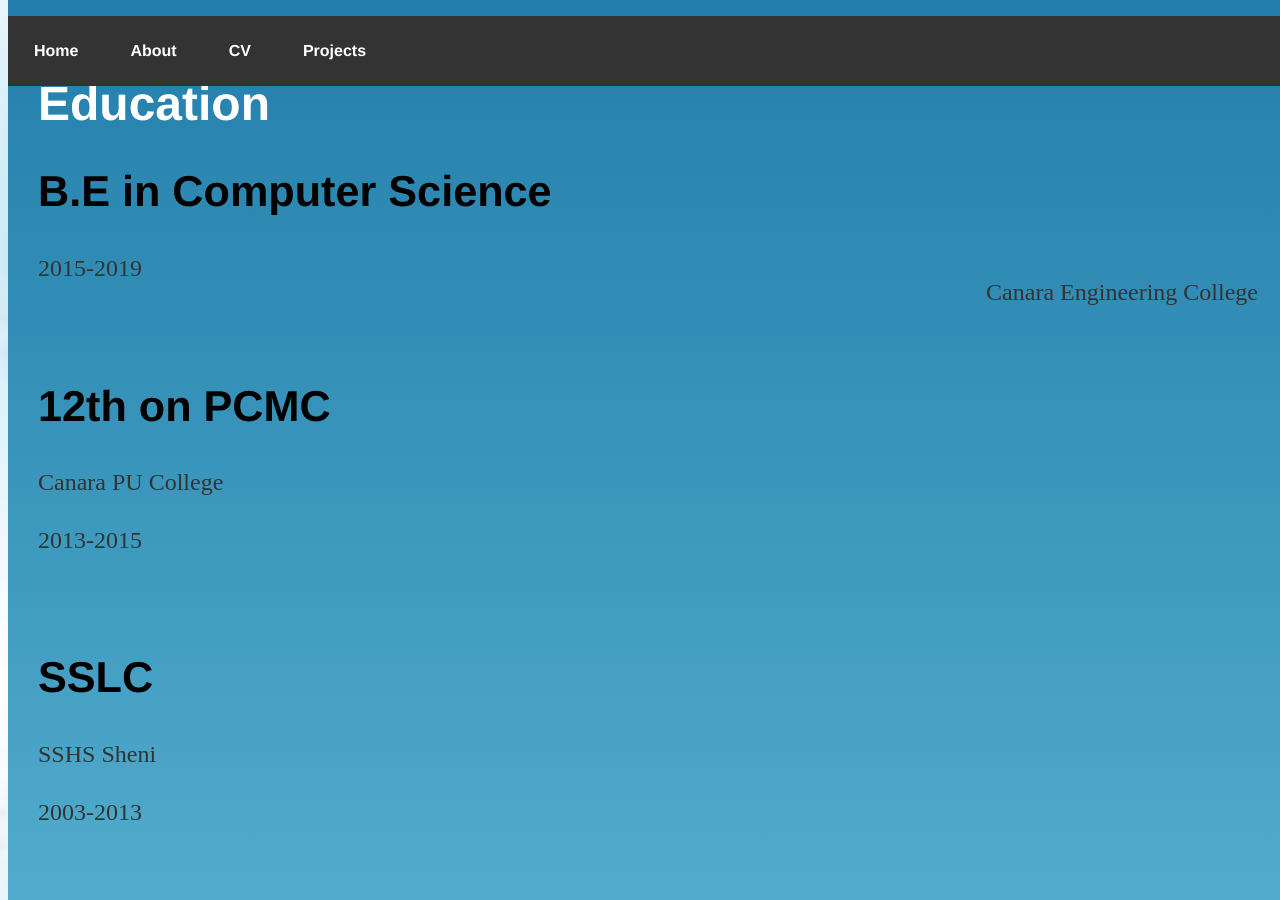
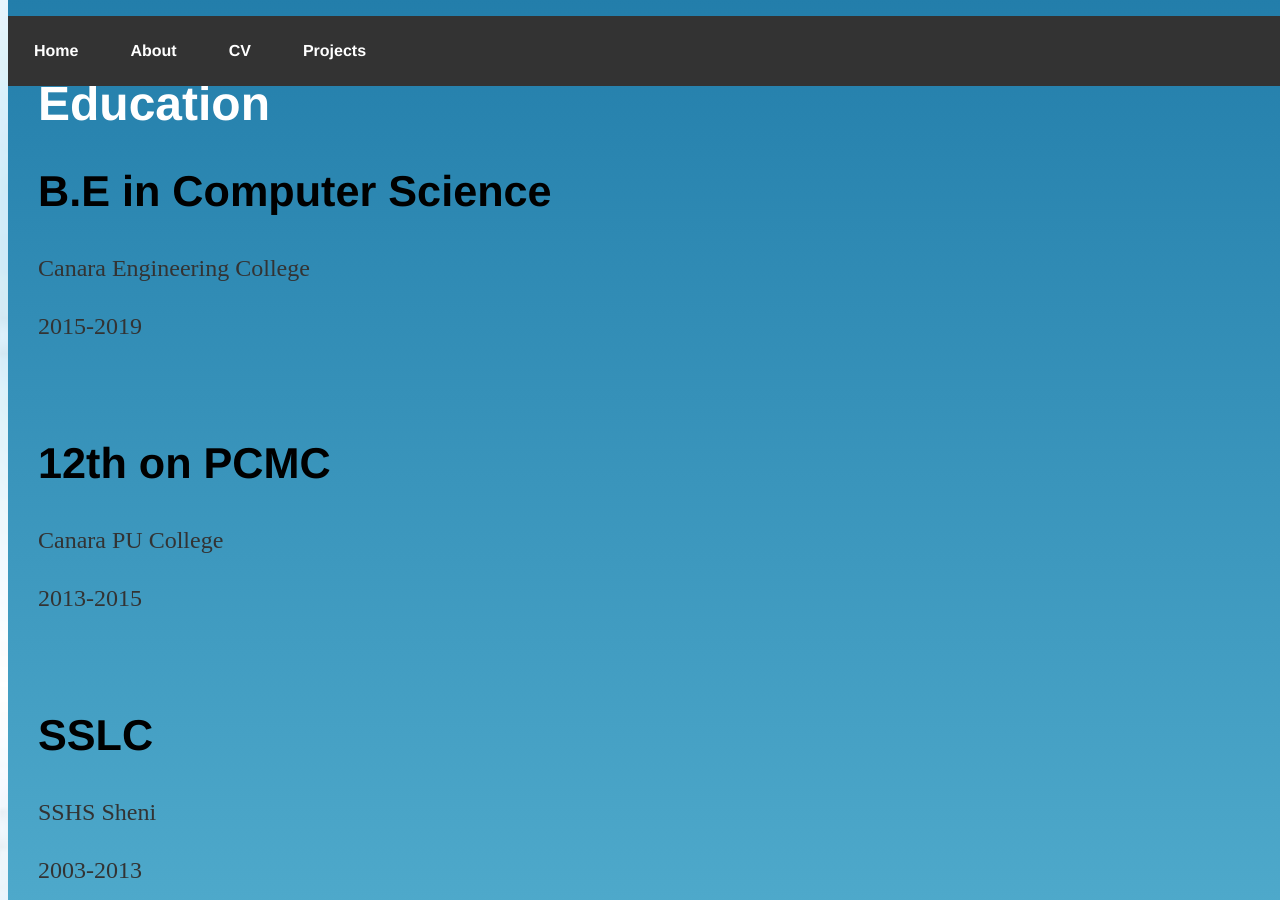
Before and after one commit to sandeepnayaks/sandeepnayaks.github.io, a Jekyll site: the page built from about/index.html, in a window 1280 px wide and 900 px high, scrolled down 1113 px. Built offline with Jekyll 4.4.1, drawn with Linux system fonts in a browser that asks for light colours.

Commit message:
Update index.html

```diff
--- a/about/index.html
+++ b/about/index.html
@@ -72,7 +72,7 @@ title: About Sandeep S
       <div class="content">
 
         <h2>B.E in Computer Science</h2>
-        <p style="float:right">Canara Engineering College</p>
+        <p>Canara Engineering College</p>
 	      <p>2015-2019</p>
         <br>
     <br>
```
